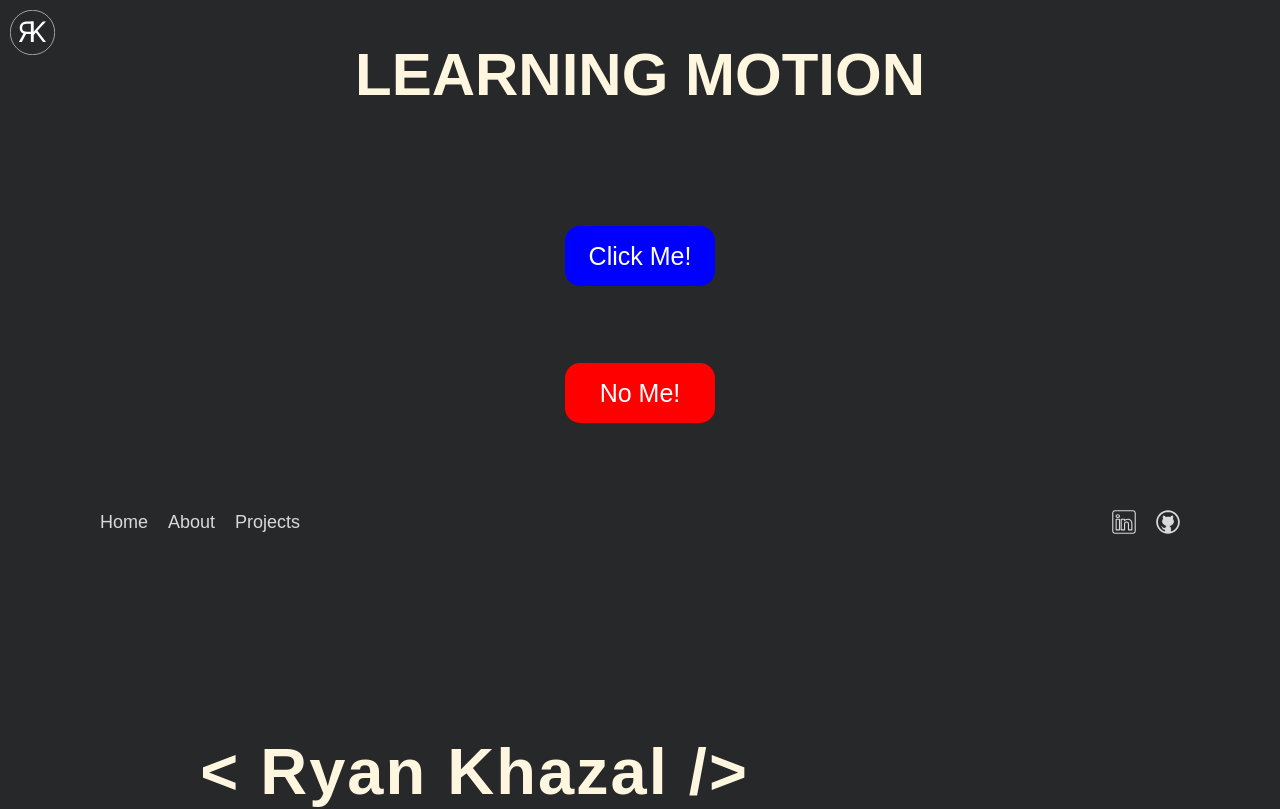
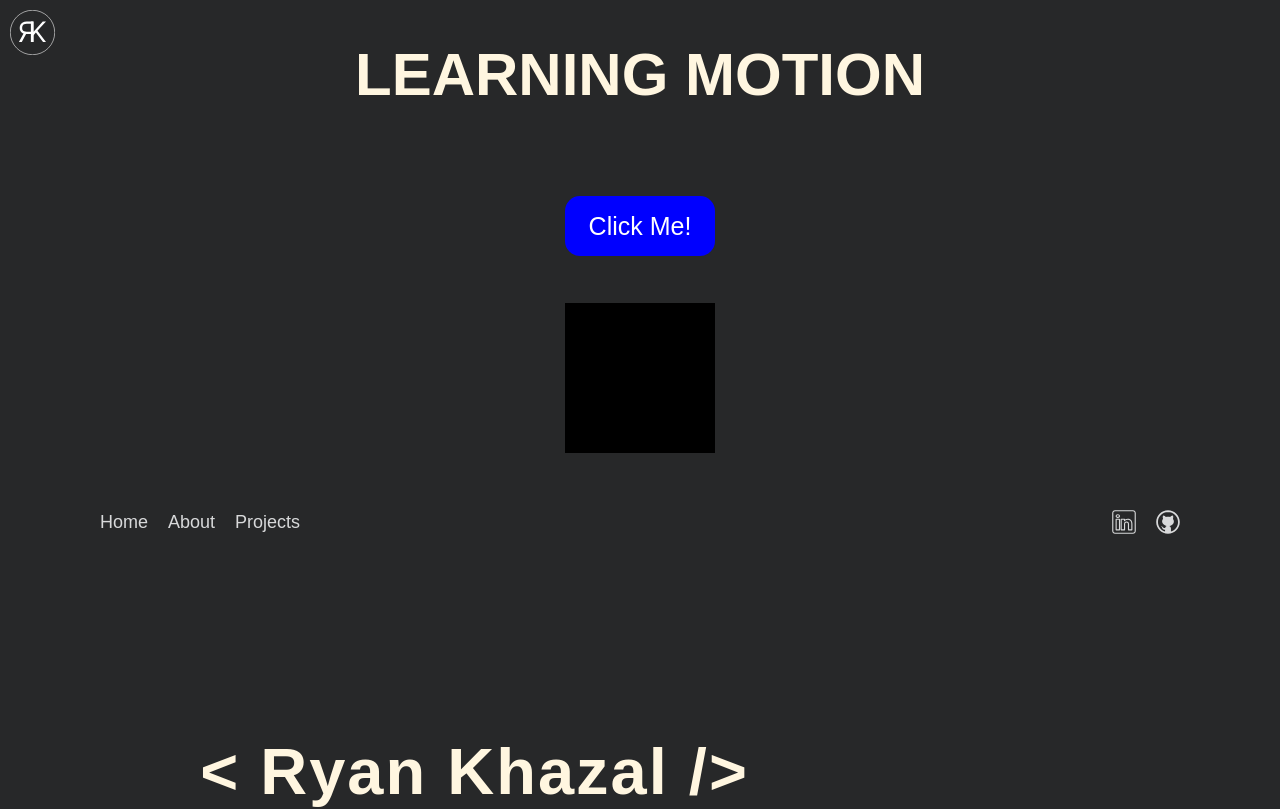
Before and after one commit to Bouderton/about-me, a React (Vite) app in the folder About-Me/: page / in a window 1280 px wide. Shown: the top 809 px of the page. Built offline with nearby package versions, Linux system fonts and the light colour scheme.

Commit message:
learn-animation-controls

```diff
--- a/About-Me/src/components/Header/Header.jsx
+++ b/About-Me/src/components/Header/Header.jsx
@@ -34,7 +34,7 @@ const Header = () => {
               <motion.h1
                 initial={{ rotate: "0deg", scale: 0, y: 0 }}
                 animate={{
-                  rotate: "180deg",
+                  rotate: "360deg",
                   scale: 1,
                   y: [0, 150, -150, -150, 0],
                 }}
@@ -44,7 +44,7 @@ const Header = () => {
                   ease: "backInOut",
                   times: [0, 0.25, 0.5, 0.85, 1],
                 }}
-                style={{ width: "200px", margin: "0" }}
+                style={{ width: "200px", margin: "0", textAlign: "center" }}
               >
                 COOL ANIMATION COMING SOON
               </motion.h1>
--- a/About-Me/src/components/Motion/Motion.jsx
+++ b/About-Me/src/components/Motion/Motion.jsx
@@ -1,8 +1,18 @@
 import "./Motion.css";
 import { useState } from "react";
-import { motion, AnimatePresence, MotionConfig } from "motion/react";
+import {
+  motion,
+  AnimatePresence,
+  MotionConfig,
+  useAnimationControls,
+} from "motion/react";
 
 const Motion = () => {
+  const controls = useAnimationControls();
+
+  const handleClick = () => {
+    controls.start("flip");
+  };
   return (
     <div
       style={{
@@ -17,18 +27,37 @@ const Motion = () => {
           className="mobutton"
           whileHover={{ scale: 1.05 }}
           whileTap={{ scale: 0.95 }}
+          onClick={handleClick}
         >
           Click Me!
         </motion.button>
-        <motion.button
+        {/* <motion.button
           style={{ background: "red" }}
           className="mobutton"
           whileHover={{ scale: 1.05 }}
           whileTap={{ scale: 0.95 }}
         >
           No Me!
-        </motion.button>
+        </motion.button> */}
       </MotionConfig>
+      <motion.div
+        style={{
+          width: "150px",
+          height: "150px",
+          background: "black",
+          margin: "0 auto",
+        }}
+        variants={{
+          initial: {
+            rotate: "0deg",
+          },
+          flip: {
+            rotate: "360deg",
+          },
+        }}
+        initial="intitial"
+        animate={controls}
+      ></motion.div>
     </div>
   );
 };
```
